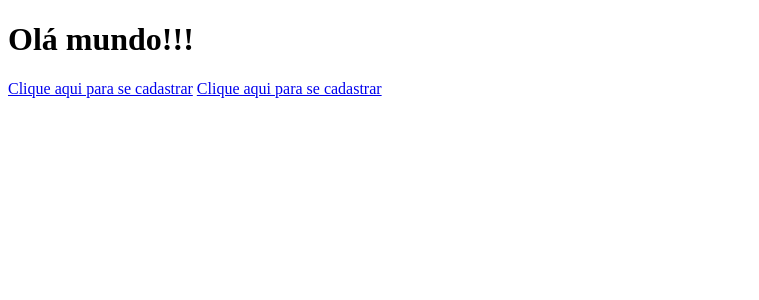
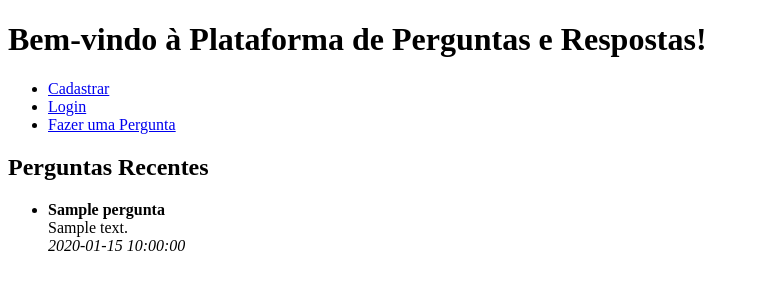
Before and after one commit to AndreyHenrique1/ProjetoTCC, a Flask app: template front-end/templates/home.html in a window 1280 px wide. Shown: the top 300 px of the page, without its empty margins (0-759 px from the left). Run offline with Flask 3, Linux system fonts and the light colour scheme; the template is opened without the code that fills it: values that come from a table or form of the project are taken from there, others are empty; a user stored in the database is signed in; tables that the repository leaves empty hold one stand-in row (values such as "Sample post"); parts of the project's set-up code (start-up, migrations or seed data) failed here and were passed over.

Commit message:
Progresso Perguntas

```diff
--- a/back-end/configuration.py
+++ b/back-end/configuration.py
@@ -1,6 +1,7 @@
 from routes.homeRoutes import home_route
 from routes.cadastrarRoutes import cadastrar_route
 from routes.loginRoutes import login_route
+from routes.perguntaRoutes import pergunta_route
 from database.db import db
 from flask_login import LoginManager
 
@@ -15,6 +16,7 @@ def configure_routes(app):
     app.register_blueprint(home_route)
     app.register_blueprint(cadastrar_route)
     app.register_blueprint(login_route)
+    app.register_blueprint(pergunta_route)
 
 def configure_db(app):
     app.config['SQLALCHEMY_DATABASE_URI'] = 'mysql+pymysql://root:''@localhost/projetotcc'
--- a/front-end/templates/home.html
+++ b/front-end/templates/home.html
@@ -6,9 +6,25 @@
     <title>Home</title>
 </head>
 <body>
-    <h1>Olá mundo!!!</h1>
+    <h1>Bem-vindo à Plataforma de Perguntas e Respostas!</h1>
 
-    <a href="Cadastrar">Clique aqui para se cadastrar</a>
-    <a href="Login">Clique aqui para se cadastrar</a>
+    <nav>
+        <ul>
+            <li><a href="{{ url_for('cadastrar_route.cadastrar') }}">Cadastrar</a></li>
+            <li><a href="{{ url_for('login_route.login') }}">Login</a></li>
+            <li><a href="{{ url_for('pergunta_route.perguntar') }}">Fazer uma Pergunta</a></li>
+        </ul>
+    </nav>
+
+    <h2>Perguntas Recentes</h2>
+    <ul>
+        {% for pergunta in perguntas %}
+            <li>
+                <strong>{{ pergunta.titulo }}</strong><br>
+                {{ pergunta.descricao }}<br>
+                <em>{{ pergunta.data_criacao }}</em>
+            </li>
+        {% endfor %}
+    </ul>
 </body>
 </html>
```
Also changed, not shown: back-end/models/pergunta.py (added, +13 -0 lines), back-end/routes/perguntaRoutes.py (added, +24 -0 lines), front-end/templates/perguntar.html (added, +20 -0 lines).
